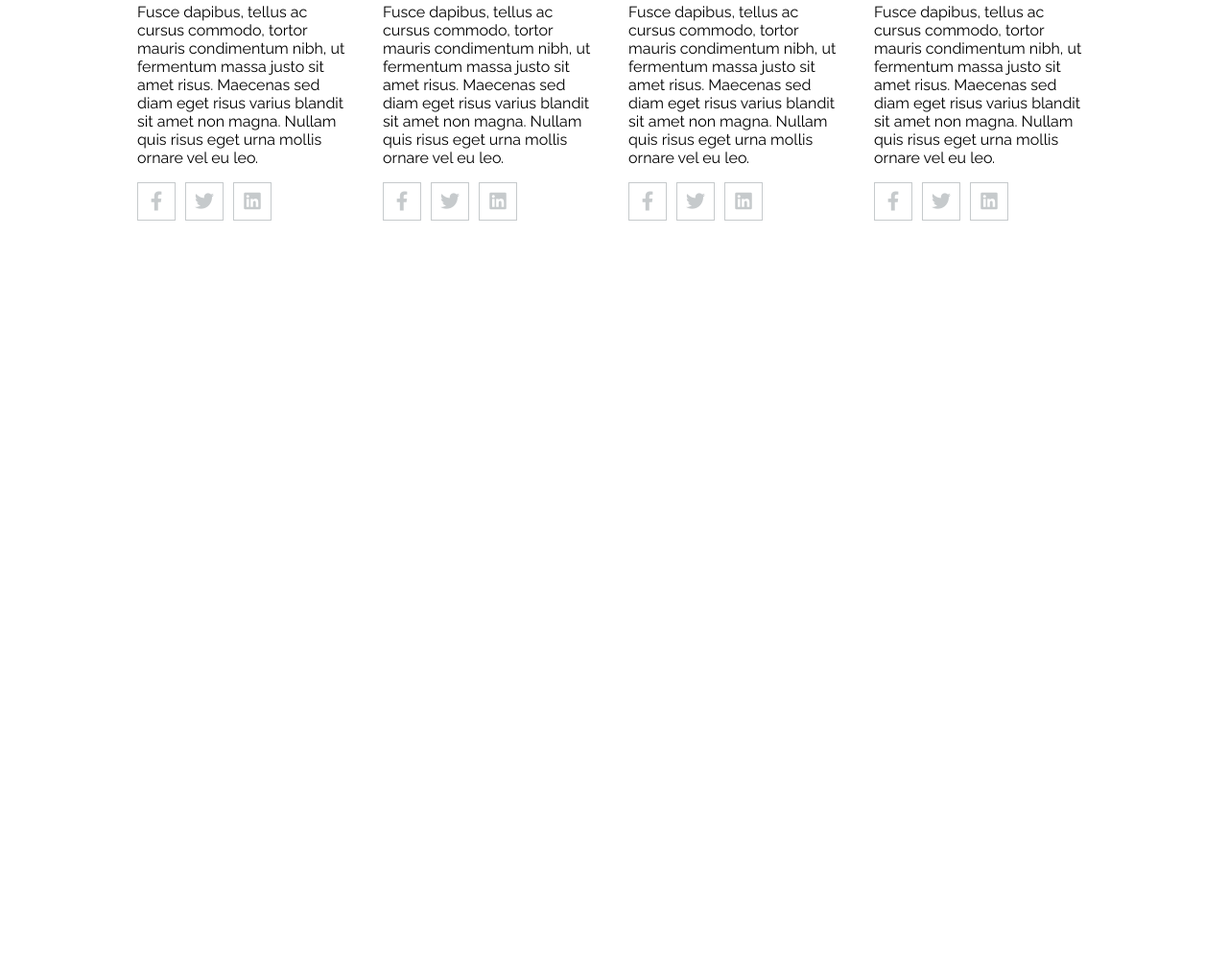
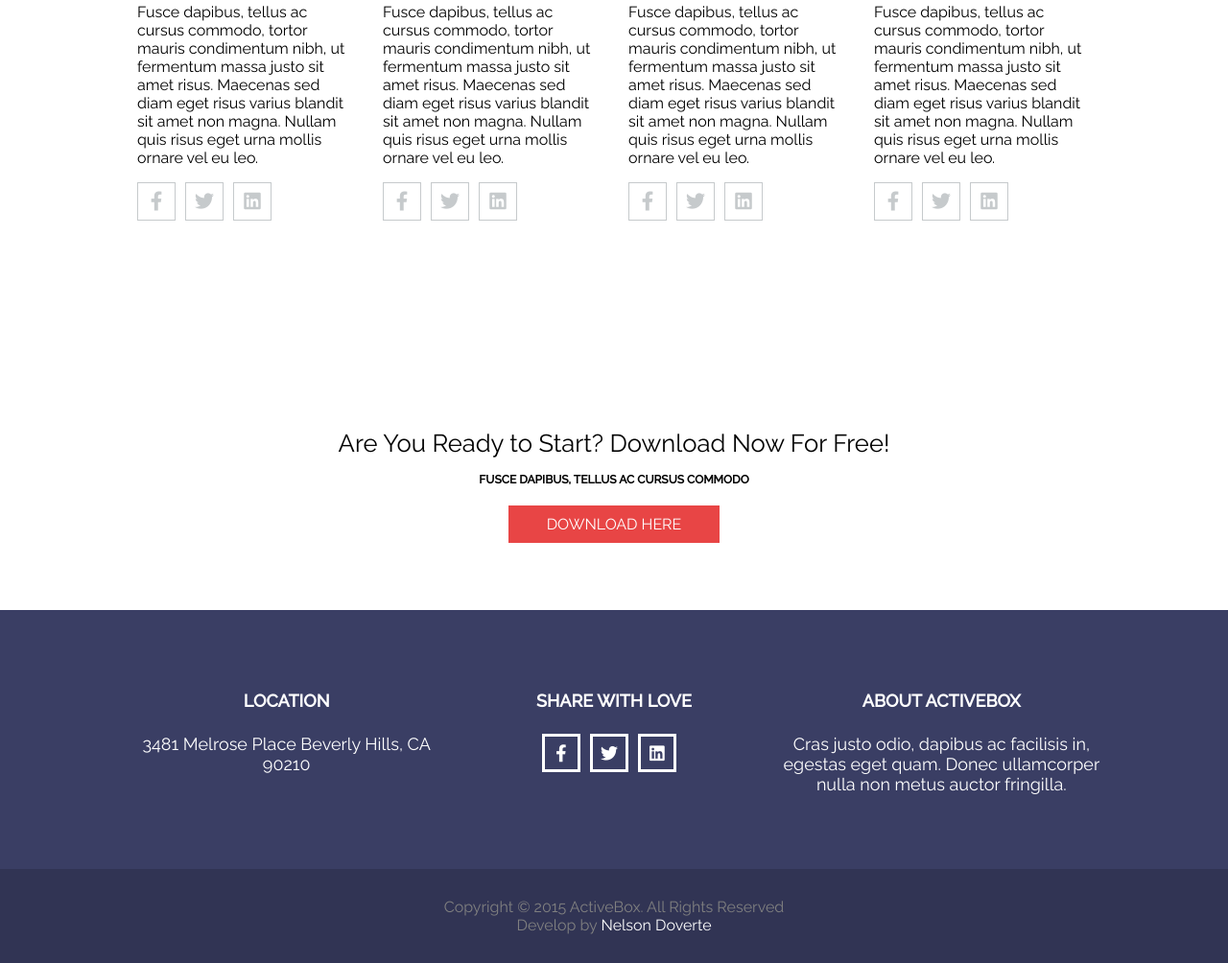
Before and after one commit to edoves/dove-activebox, a plain HTML site: page index.html in a window 1280 px wide. Shown: the part 2772-3776 px from the top of the page at 96% size. Before the commit the page ends 3113 px from the top, so only its background shows below. Drawn offline with nearby package versions, Linux system fonts and the light colour scheme.

Commit message:
Finished cta and footer section

```diff
--- /dev/null
+++ b/app/scss/_cta.scss
@@ -0,0 +1,20 @@
+.cta {
+  padding: 8rem 0;
+
+  &__content {
+    text-align: center;
+
+    p {
+      font-size: clamp(1.6rem, 2vw, 3rem);
+      margin-bottom: 1.6rem;
+    }
+
+    span {
+      font-size: 1.2rem;
+      font-weight: bold;
+      text-transform: uppercase;
+      display: block;
+      margin-bottom: 3rem;
+    }
+  }
+}
--- /dev/null
+++ b/app/scss/_footer.scss
@@ -0,0 +1,58 @@
+.footer {
+  padding-top: 6rem;
+  background-color: #3a3e64;
+  h4 {
+    text-transform: uppercase;
+  }
+  &__widgets {
+    padding-bottom: 6rem;
+    color: #fff;
+    display: flex;
+    justify-content: space-around;
+    align-self: start;
+    flex-wrap: wrap;
+    text-align: center;
+    font-size: clamp(1.6rem, 2vw, 1.8rem);
+  }
+
+  &__widget {
+    flex: 1 20rem;
+  }
+
+  &__social {
+    display: flex;
+    justify-content: center;
+    li {
+      border: 3px solid #fff;
+      margin-right: 1rem;
+      width: 4rem;
+      height: 4rem;
+    }
+    a {
+      display: flex;
+      justify-content: center;
+      align-items: center;
+      width: 100%;
+      height: 100%;
+      color: #fff;
+      transition: color 0.3s ease;
+      &:hover {
+        color: $primary-color;
+      }
+    }
+  }
+
+  &__creds {
+    font-size: 1.6rem;
+    padding: 3rem 0;
+    background: $secondary-color;
+    text-align: center;
+    color: #808080;
+    p {
+      margin: 0;
+      a {
+        color: #fff;
+      }
+    }
+  }
+}
--- a/app/scss/style.scss
+++ b/app/scss/style.scss
@@ -5,3 +5,5 @@
 @import "features";
 @import "portfolio";
 @import "team";
+@import "cta";
+@import "footer";
--- a/index.html
+++ b/index.html
@@ -250,5 +250,53 @@
         </div>
       </div>
     </section>
+    <section class="cta">
+      <div class="container">
+        <div class="cta__content">
+          <p>Are You Ready to Start? Download Now For Free!</p>
+          <span>Fusce dapibus, tellus ac cursus commodo</span>
+          <a href="#" class="btn">download here</a>
+        </div>
+      </div>
+    </section>
+    <footer class="footer">
+      <div class="container">
+        <div class="footer__widgets">
+          <div class="footer__widget">
+            <h4>location</h4>
+            <p>3481 Melrose Place Beverly Hills, CA 90210</p>
+          </div>
+          <div class="footer__widget">
+            <h4>share with love</h4>
+            <ul class="footer__social">
+              <li>
+                <a href="#"><i class="fab fa-facebook-f"></i></a>
+              </li>
+              <li>
+                <a href="#"><i class="fab fa-twitter"></i></a>
+              </li>
+              <li>
+                <a href="#"><i class="fab fa-linkedin"></i></a>
+              </li>
+            </ul>
+          </div>
+          <div class="footer__widget">
+            <h4>about activebox</h4>
+            <p>
+              Cras justo odio, dapibus ac facilisis in, egestas eget quam. Donec
+              ullamcorper nulla non metus auctor fringilla.
+            </p>
+          </div>
+        </div>
+      </div>
+      <div class="footer__creds">
+        <div class="container">
+          <p>
+            Copyright © 2015 ActiveBox. All Rights Reserved <br />
+            Develop by <a href="#">Nelson Doverte</a>
+          </p>
+        </div>
+      </div>
+    </footer>
   </body>
 </html>
```
Also changed, not shown: dist/style.css, 1 other file.
